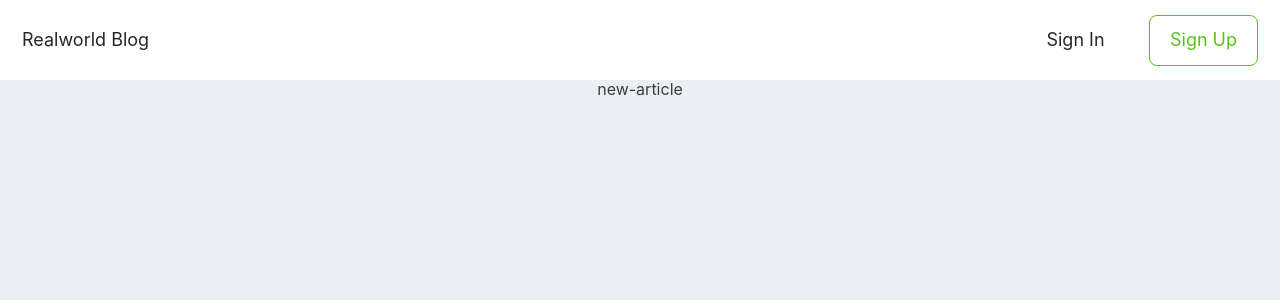
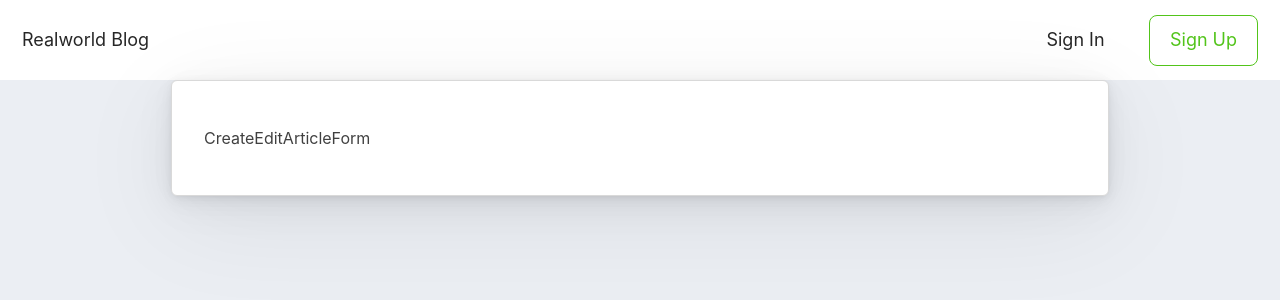
Before and after one commit to podlesnyi-pavel/blog, a React (Vite) app: page /new-article in a window 1280 px wide. Shown: the top 300 px of the page. Built offline with nearby package versions, Linux system fonts and the light colour scheme.

Commit message:
create newarticlepage, create empty creaeditarticleform

```diff
--- a/src/app/main.tsx
+++ b/src/app/main.tsx
@@ -11,6 +11,7 @@ import { ArticlePage } from '@/pages/Article';
 import { SignUpPage } from '@/pages/SignUp';
 import { SignInPage } from '@/pages/SignIn';
 import { ProfilePage } from '@/pages/Profile';
+import { NewArticlePage } from '@/pages/NewArticle';
 
 const root = document.getElementById('root');
 
@@ -27,7 +28,7 @@ if (root) {
               <Route path="sign-in" element={<SignInPage />} />
               <Route path="sign-up" element={<SignUpPage />} />
               <Route path="profile" element={<ProfilePage />} />
-              <Route path="new-article" element={<div>new-article</div>} />
+              <Route path="new-article" element={<NewArticlePage />} />
             </Route>
           </Routes>
         </Router>
--- a/src/app/styles/index.scss
+++ b/src/app/styles/index.scss
@@ -24,6 +24,7 @@ html {
     flex-grow: 1;
     display: flex;
     justify-content: center;
+    align-items: start;
     width: 100%;
     max-width: calc(938px + $p-lr * 2);
     padding: 0 $p-lr;
--- a/src/features/article/index.ts
+++ b/src/features/article/index.ts
@@ -1,3 +1,3 @@
 import { like } from '@/features/article/model/like';
-
 export { like };
+export { CreateEditArticleForm } from '@/features/article/ui/CreateEditArticleForm/CreateEditArticleForm';
--- /dev/null
+++ b/src/features/article/ui/CreateEditArticleForm/CreateEditArticleForm.tsx
@@ -0,0 +1,5 @@
+import { FC } from 'react';
+
+export const CreateEditArticleForm: FC = () => {
+  return <div>CreateEditArticleForm</div>;
+};
--- /dev/null
+++ b/src/pages/NewArticle/index.ts
@@ -0,0 +1 @@
+export { NewArticlePage } from './ui/NewArticlePage';
--- /dev/null
+++ b/src/pages/NewArticle/ui/NewArticlePage.tsx
@@ -0,0 +1,11 @@
+import { CreateEditArticleForm } from '@/features/article';
+import { ModalLayout } from '@/shared/ui';
+import { FC } from 'react';
+
+export const NewArticlePage: FC = () => {
+  return (
+    <ModalLayout width={938}>
+      <CreateEditArticleForm />
+    </ModalLayout>
+  );
+};
```
